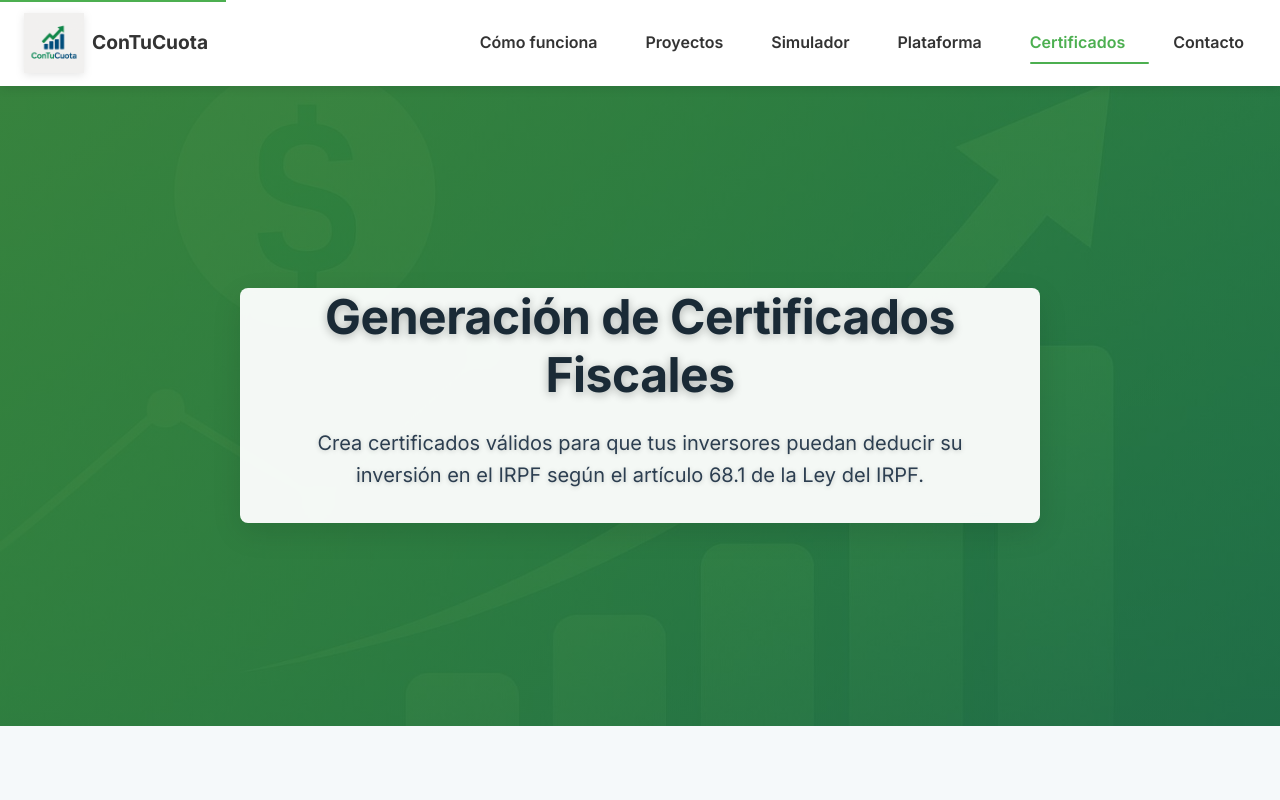
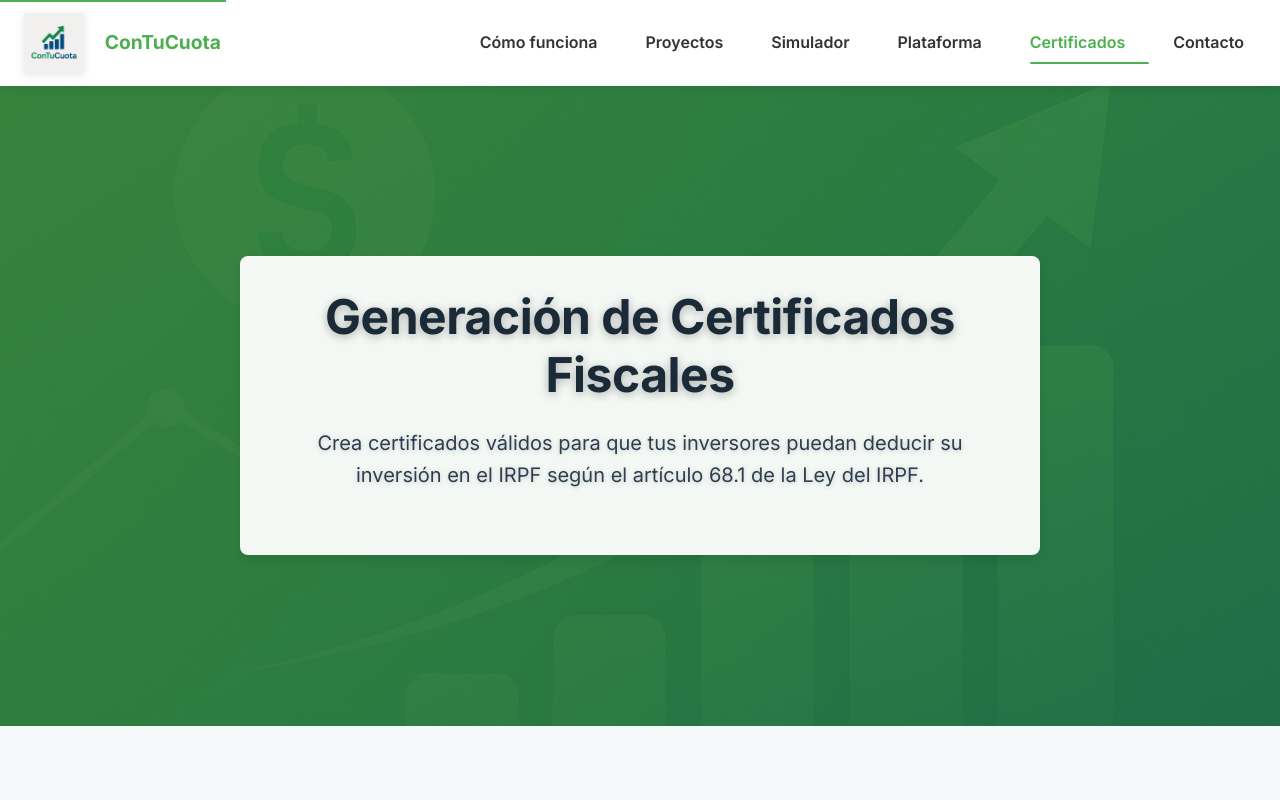
Before and after one commit to ConTuCuota/ConTuCuota, a website: page certificados.html in a window 1280 px wide. Shown: the top 800 px of the page. Drawn offline with nearby package versions, Linux system fonts and the light colour scheme.

Commit message:
Add missing style links and menu script to certificados page

```diff
--- a/certificados.html
+++ b/certificados.html
@@ -27,11 +27,14 @@
   <link rel="stylesheet" href="./estilos-adicionales.css">
   <link rel="stylesheet" href="./menu-mejorado.css">
   <link rel="stylesheet" href="./optimizaciones.css">
+  <link rel="stylesheet" href="./rendimiento.css">
+  <link rel="stylesheet" href="./visual.css">
+  <link rel="stylesheet" href="./correcciones-visuales.css">
   <link rel="stylesheet" href="./certificados.css">
-  <link rel="stylesheet" href="./visual.css">
   <link rel="stylesheet" href="https://unpkg.com/aos@2.3.1/dist/aos.css" />
   <!-- Carga diferida de scripts no críticos -->
   <script defer src="https://unpkg.com/aos@2.3.1/dist/aos.js"></script>
+  <script defer src="./menu.js"></script>
   <script defer src="./certificados.js"></script>
 </head>
 <body>
```
